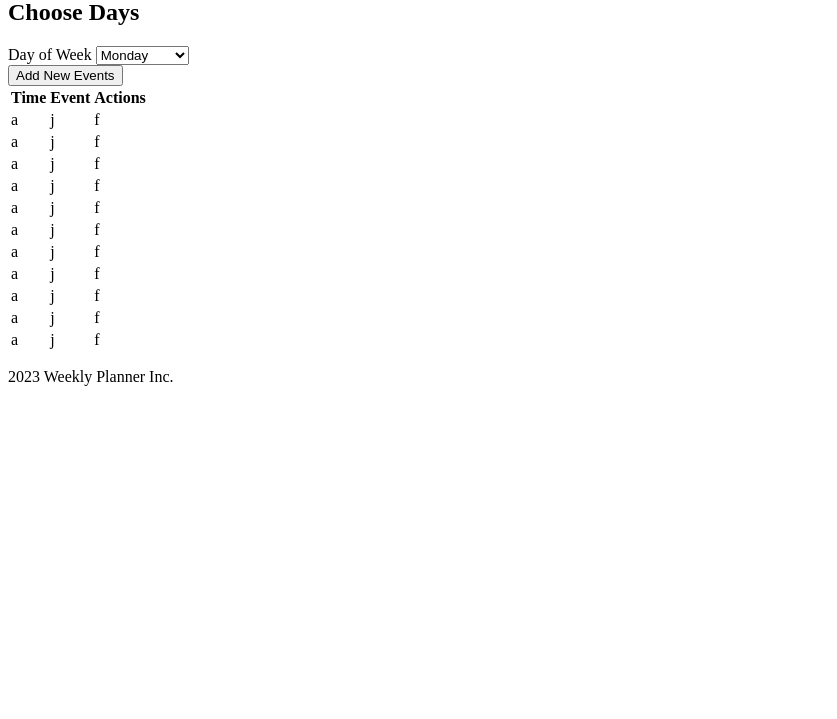
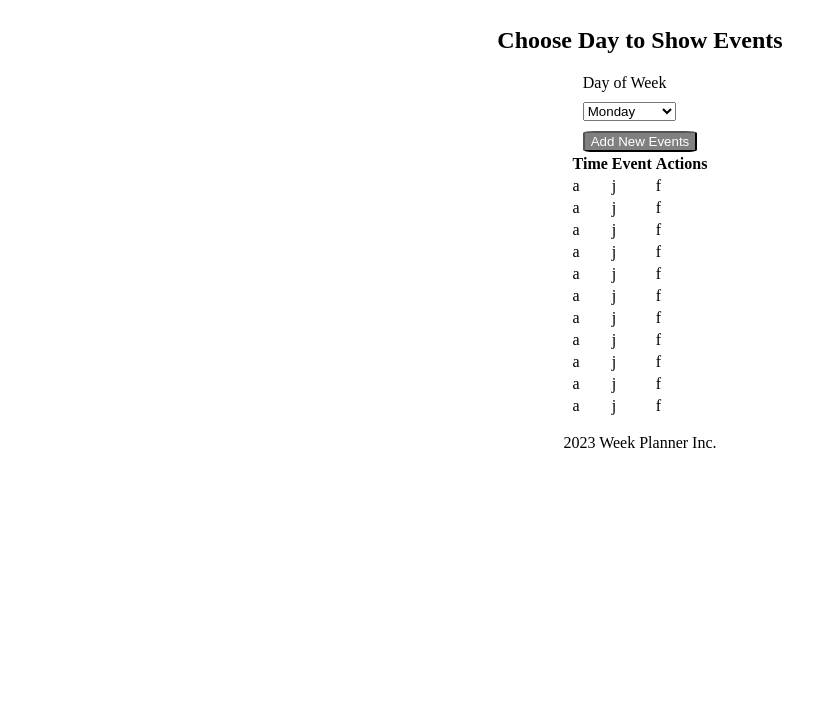
Before and after one commit to NangKTu/week-planner, a plain HTML site: page index.html in a window 1280 px wide. Shown: the part 81-800 px from the top of the page, without its empty margins (0-837 px from the left). Drawn offline with Linux system fonts and the light colour scheme.

Commit message:
html & css

```diff
--- a/index.html
+++ b/index.html
@@ -9,8 +9,10 @@
 <body>
   <h1>Weekly Planner</h1>
   <div>
-    <h2>Choose Days</h2>
-    <label>Day of Week</label>
+    <h2>Choose Day to Show Events</h2>
+  </div>
+  <div>
+    <label>Day of Week</label><br>
     <select name="select" id="select">
       <option value="monday">Monday</option>
       <option value="tuesday">Tuesday</option>
@@ -19,9 +21,7 @@
       <option value="friday">Friday</option>
       <option value="saturday">Saturday</option>
       <option value="sunday">Sunday</option>
-    </select>
-  </div>
-  <div>
+    </select><br>
     <button>Add New Events</button>
   </div>
   <div>
@@ -92,7 +92,7 @@
       </tbody>
     </table>
   </div>
-  <p style="float: left">2023 Weekly Planner Inc.</p>
+  <p style="float: left">2023 Week Planner Inc.</p>
   <script src="main.js"></script>
 </body>
 </html>
--- a/styles.css
+++ b/styles.css
@@ -0,0 +1,16 @@
+body {
+  display: flex;
+  flex-direction: column;
+  justify-content: center;
+  align-items: center;
+}
+
+button {
+  background-color: gray;
+  color: white;
+  border-radius: 10%;
+}
+
+select {
+  margin: 10px 0;
+}
```
